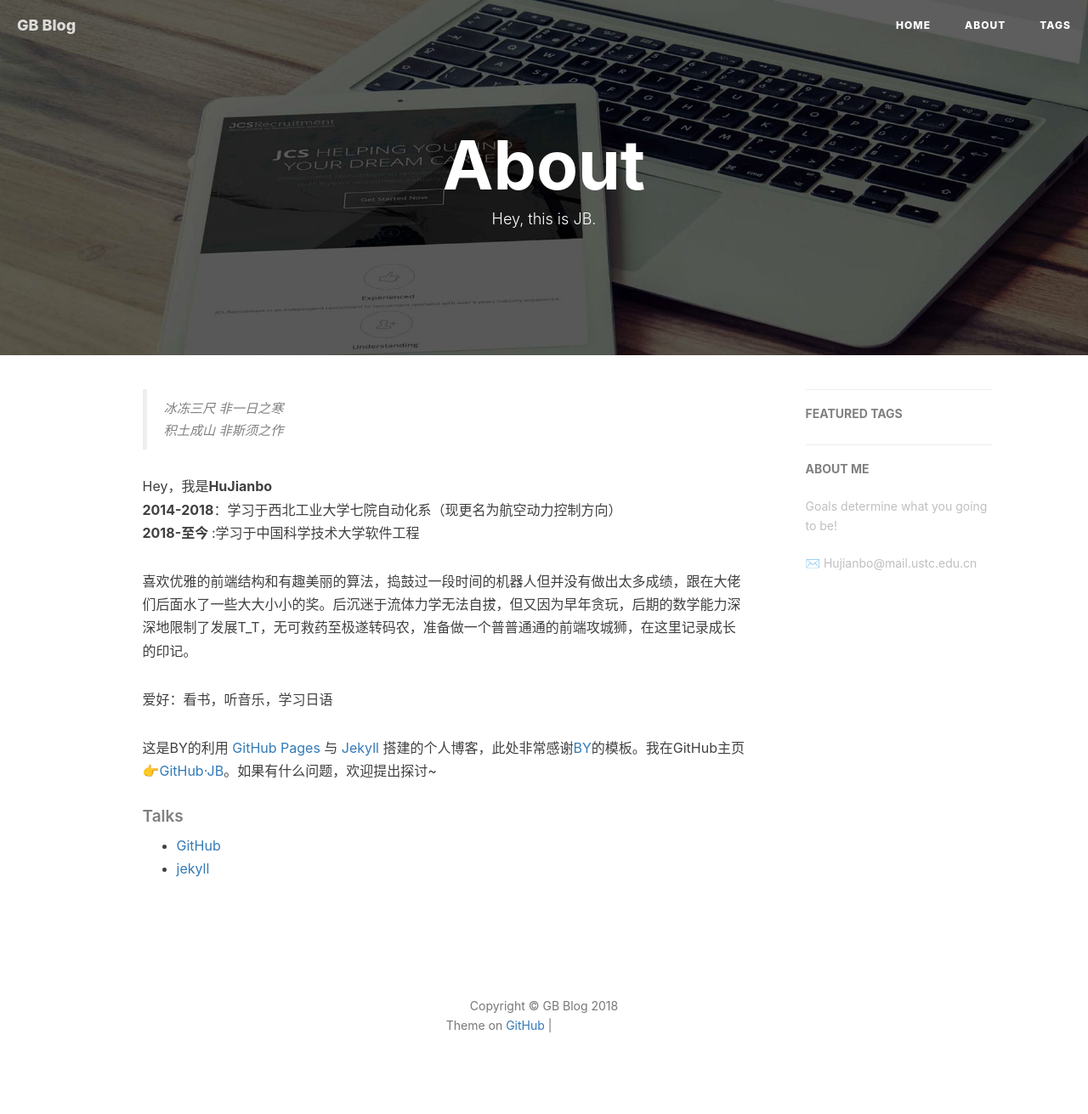
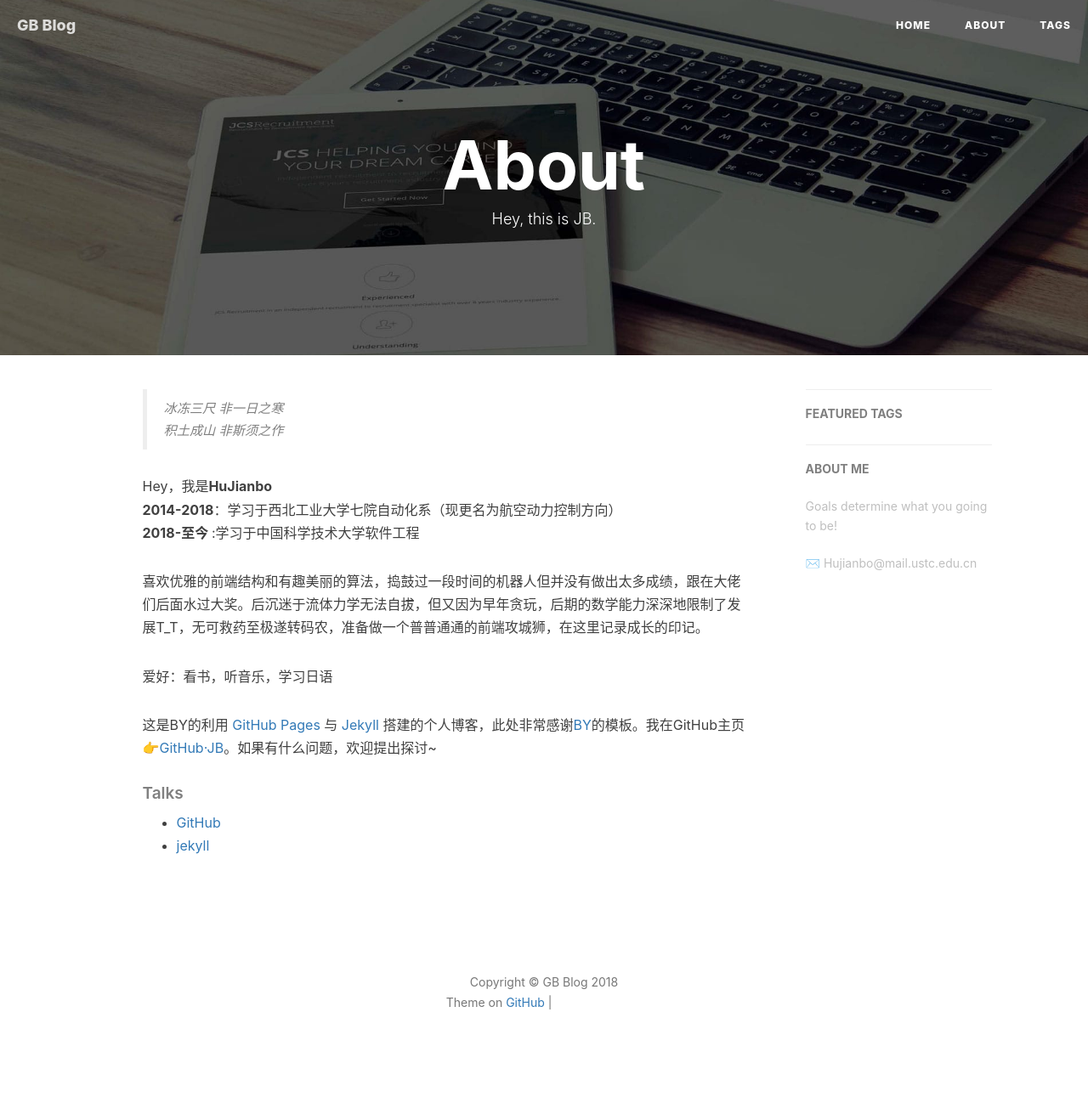
Before and after one commit to Hujianboo/Hujianboo.github.io, a Jekyll site: the page built from about.html, in a window 1280 px wide. Shown: the whole page at 85% size. Built offline with Jekyll 4.4.1, drawn with Linux system fonts in a browser that asks for light colours; nearby versions of some CDN libraries; comment, search, counter and statistics services are not loaded; after the commit the page ends 1284 px from its top, so only the background shows below that; grey boxes are pictures that could not be loaded.

Commit message:
about me

```diff
--- a/about.html
+++ b/about.html
@@ -22,7 +22,7 @@ header-img: "img/post-bg-rwd.jpg"
     <strong>2014-2018</strong>：学习于西北工业大学七院自动化系（现更名为航空动力控制方向）<br />
     <strong>2018-至今  </strong>:学习于中国科学技术大学软件工程</p>
 
-    <p>喜欢优雅的前端结构和有趣美丽的算法，捣鼓过一段时间的机器人但并没有做出太多成绩，跟在大佬们后面水了一些大大小小的奖。后沉迷于流体力学无法自拔，但又因为早年贪玩，后期的数学能力深深地限制了发展T_T，无可救药至极遂转码农，准备做一个普普通通的前端攻城狮，在这里记录成长的印记。</p>
+    <p>喜欢优雅的前端结构和有趣美丽的算法，捣鼓过一段时间的机器人但并没有做出太多成绩，跟在大佬们后面水过大奖。后沉迷于流体力学无法自拔，但又因为早年贪玩，后期的数学能力深深地限制了发展T_T，无可救药至极遂转码农，准备做一个普普通通的前端攻城狮，在这里记录成长的印记。</p>
     <p>爱好：看书，听音乐，学习日语</p>
 
     <p>这是BY的利用 <a href="https://pages.github.com/">GitHub Pages</a> 与 <a href="http://jekyll.com.cn/">Jekyll</a> 搭建的个人博客，此处非常感谢<a href="https://github.com/qiubaiying">BY</a>的模板。我在GitHub主页<a href="https://github.com/Hujianboo">👉GitHub·JB</a>。如果有什么问题，欢迎提出探讨~</p>
```
